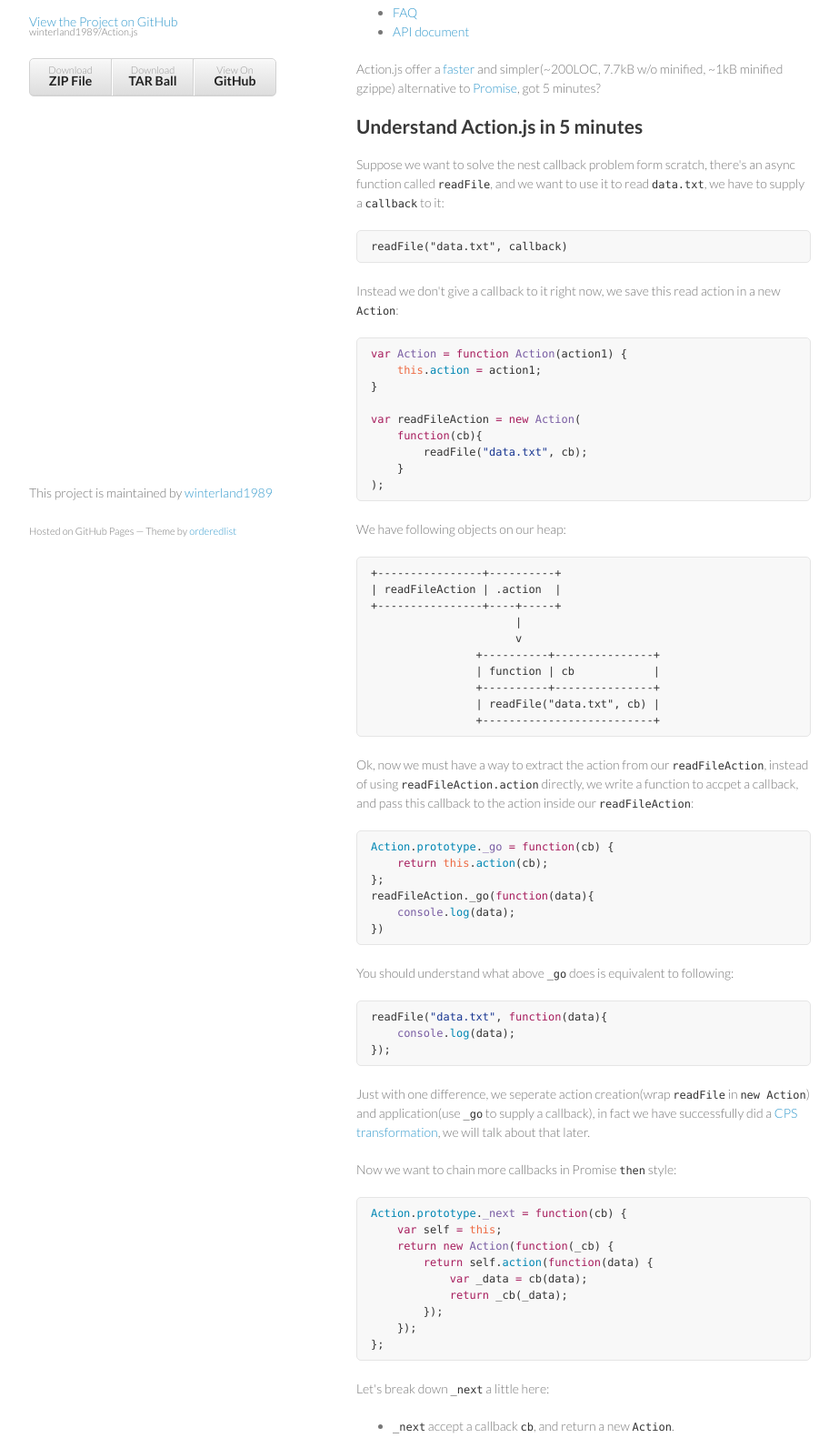
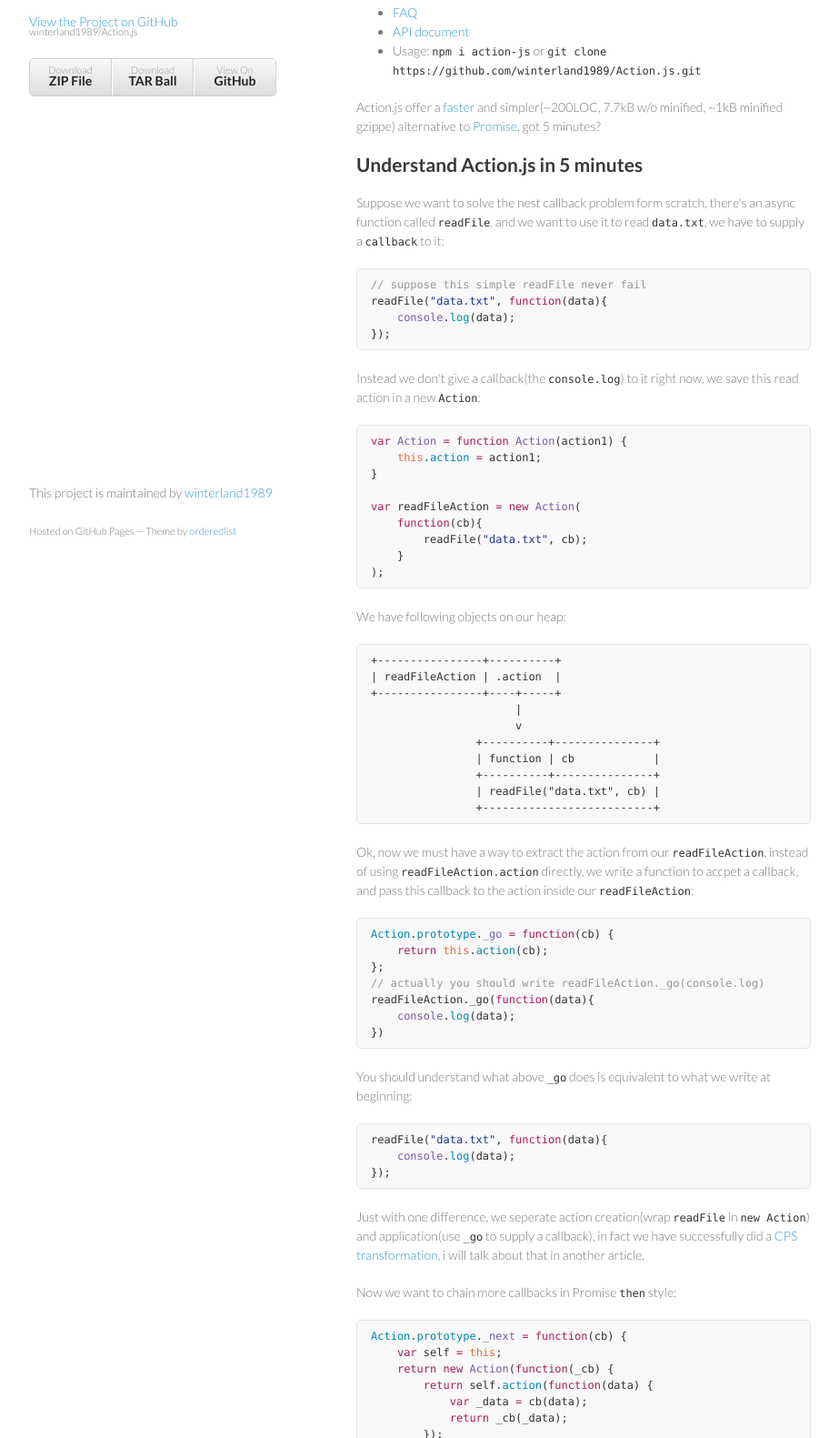
Before and after one commit to winterland1989/Action.js, a plain HTML site: page index.html in a window 1280 px wide. Shown: the part 137-1718 px from the top of the page at 91% size, without its empty margins (178-1101 px from the left). Drawn offline with Linux system fonts and the light colour scheme.

```diff
--- a/index.html
+++ b/index.html
@@ -34,6 +34,8 @@
 <ul>
 <li><a href="#FAQ">FAQ</a></li>
 <li><a href="https://github.com/winterland1989/Action.js/wiki/API-document">API document</a></li>
+<li>Usage: <code>npm i action-js</code> or <code>git clone https://github.com/winterland1989/Action.js.git</code>
+</li>
 </ul>
 
 <p>Action.js offer a <a href="https://github.com/winterland1989/Action.js/wiki/Benchmark">faster</a> and simpler(~200LOC, 7.7kB w/o minified, ~1kB minified gzippe) alternative to <a href="https://github.com/winterland1989/Action.js/wiki/Difference-from-Promise">Promise</a>, got 5 minutes?</p>
@@ -43,10 +45,12 @@
 
 <p>Suppose we want to solve the nest callback problem form scratch, there's an async function called <code>readFile</code>, and we want to use it to read <code>data.txt</code>, we have to supply a <code>callback</code> to it:</p>
 
-<pre><code>readFile("data.txt", callback)
-</code></pre>
+<div class="highlight highlight-source-js"><pre><span class="pl-c">// suppose this simple readFile never fail</span>
+readFile(<span class="pl-s"><span class="pl-pds">"</span>data.txt<span class="pl-pds">"</span></span>, <span class="pl-k">function</span>(<span class="pl-smi">data</span>){
+    <span class="pl-en">console</span>.<span class="pl-c1">log</span>(data);
+});</pre></div>
 
-<p>Instead we don't give a callback to it right now, we save this read action in a new <code>Action</code>:</p>
+<p>Instead we don't give a callback(the <code>console.log</code>) to it right now, we save this read action in a new <code>Action</code>:</p>
 
 <div class="highlight highlight-source-js"><pre><span class="pl-k">var</span> <span class="pl-en">Action</span> <span class="pl-k">=</span> <span class="pl-k">function</span> <span class="pl-en">Action</span>(<span class="pl-smi">action1</span>) {
     <span class="pl-v">this</span>.<span class="pl-c1">action</span> <span class="pl-k">=</span> action1;
@@ -77,17 +81,18 @@
 <div class="highlight highlight-source-js"><pre><span class="pl-c1">Action</span>.<span class="pl-c1">prototype</span>.<span class="pl-en">_go</span> <span class="pl-k">=</span> <span class="pl-k">function</span>(<span class="pl-smi">cb</span>) {
     <span class="pl-k">return</span> <span class="pl-v">this</span>.<span class="pl-c1">action</span>(cb);
 };
+<span class="pl-c">// actually you should write readFileAction._go(console.log)</span>
 readFileAction._go(<span class="pl-k">function</span>(<span class="pl-smi">data</span>){
     <span class="pl-en">console</span>.<span class="pl-c1">log</span>(data);
 })</pre></div>
 
-<p>You should understand what above <code>_go</code> does is equivalent to following:</p>
+<p>You should understand what above <code>_go</code> does is equivalent to what we write at beginning:</p>
 
 <div class="highlight highlight-source-js"><pre>readFile(<span class="pl-s"><span class="pl-pds">"</span>data.txt<span class="pl-pds">"</span></span>, <span class="pl-k">function</span>(<span class="pl-smi">data</span>){
     <span class="pl-en">console</span>.<span class="pl-c1">log</span>(data);
 });</pre></div>
 
-<p>Just with one difference, we seperate action creation(wrap <code>readFile</code> in <code>new Action</code>) and application(use <code>_go</code> to supply a callback), in fact we have successfully did a <a href="https://en.wikipedia.org/wiki/Continuation-passing_style">CPS transformation</a>, we will talk about that later.</p>
+<p>Just with one difference, we seperate action creation(wrap <code>readFile</code> in <code>new Action</code>) and application(use <code>_go</code> to supply a callback), in fact we have successfully did a <a href="https://en.wikipedia.org/wiki/Continuation-passing_style">CPS transformation</a>, i will talk about that in another article.</p>
 
 <p>Now we want to chain more callbacks in Promise <code>then</code> style:</p>
 
@@ -130,7 +135,7 @@
     }
 })</pre></div>
 
-<p>Let's present it in a heap diagram:</p>
+<p>Let's present it in a diagram:</p>
 
 <pre><code>+----------------+----------+
 | ActionTwo      | .action  |
@@ -181,9 +186,9 @@
                 +--------------------------+
 </code></pre>
 
-<p><code>ActionOne</code> and <code>ActionTwo</code> are <code>Action</code>s first and second <code>_next</code> returned respectively, Now if we give <code>ActionTwo</code> a <code>callback</code> with <code>_go</code>, the whole callback chain will be fired sequential.</p>
+<p><code>ActionOne</code> and <code>ActionTwo</code> are <code>Action</code>s first and second <code>_next</code> returned respectively, Now if we give <code>ActionTwo</code> a callback with <code>_go</code>, the whole callback chain will be fired sequential.</p>
 
-<p>Nice, we just use a simple class with only one field, two very simple functions, the callbacks are now written in a much more readable way, but we have a key problem to be solved yet: what if we want to nest async <code>Action</code>s inside an <code>Action</code>, it turn out with an adjusted <code>_next</code> function, we can handle that:</p>
+<p>Nice, we just use a simple class with only one field, two very simple functions, the callbacks are now written in a much more readable way, but we have a key problem to be solved yet: what if we want to nest async <code>Action</code>s inside an <code>Action</code>? Turn out with a little modification to our <code>_next</code> function, we can handle that:</p>
 
 <div class="highlight highlight-source-js"><pre><span class="pl-c1">Action</span>.<span class="pl-c1">prototype</span>.<span class="pl-en">_next</span> <span class="pl-k">=</span> <span class="pl-k">function</span>(<span class="pl-smi">cb</span>) {
     <span class="pl-k">var</span> self <span class="pl-k">=</span> <span class="pl-v">this</span>;
@@ -199,7 +204,7 @@
     });
 };</pre></div>
 
-<p>We use <code>instanceof Action</code> to check if a callback returns a <code>Action</code> or not, if an <code>Action</code> is returned, we fire it with <code>_cb</code> when we got <code>_cb</code>:</p>
+<p>We use <code>instanceof Action</code> to check if a callback returns an <code>Action</code> or not, if an <code>Action</code> is returned, we fire it with <code>_cb</code>, the callback which our new <code>Action</code> will going to receive:</p>
 
 <div class="highlight highlight-source-js"><pre>readFileAction
 ._next(<span class="pl-k">function</span>(<span class="pl-smi">data</span>){
@@ -381,7 +386,7 @@
         }
     });
 })
-.<span class="pl-c1">go</span>() <span class="pl-c">// The Error will be throw!</span>
+.<span class="pl-c1">go</span>() <span class="pl-c">// The Error will be thrown!</span>
 </pre></div>
 
 <p>Finally, to ease error management, and to attack the <a href="https://github.com/petkaantonov/bluebird/wiki/Optimization-killers#2-unsupported-syntax">v8 optimization problems</a>. We recommand using <code>Action.safe</code>:</p>
@@ -428,10 +433,10 @@
 .<span class="pl-c1">go</span>()
 </pre></div>
 
-<p>That's all core functions of <code>Action</code> is going to give you, thank you for reading, how long does it you? hope you enjoy my solution :)</p>
+<p>That's all core functions of <code>Action</code> is going to give you, thank you for reading, how long does it take you? hope you enjoy my solution :)</p>
 
 <ul>
-<li><p>Check <a href="https://github.com/winterland1989/Action.js/wiki/API-document">API doc</a> for interesting things like <code>Action.parallel</code>, <code>Action.race</code>, <code>Action.sequence</code> and <code>Action.retry</code></p></li>
+<li><p>Check <a href="https://github.com/winterland1989/Action.js/wiki/API-document">API doc</a> for interesting things like <code>Action.parallel</code>, <code>Action.race</code>, <code>Action.sequence</code> and <code>Action.retry</code>.</p></li>
 <li><p>Read <a href="https://github.com/winterland1989/Action.js/wiki/Difference-from-Promise">Difference from Promise</a> to get a deeper understanding.</p></li>
 </ul>
 
@@ -440,13 +445,13 @@
 </h1>
 
 <h2>
-<a id="why-you-claim-action-are-faster-than-promise" class="anchor" href="#why-you-claim-action-are-faster-than-promise" aria-hidden="true"><span class="octicon octicon-link"></span></a>Why you claim <code>Action</code> are faster than <code>Promise</code>?</h2>
+<a id="what-makes-action-faster-than-promise" class="anchor" href="#what-makes-action-faster-than-promise" aria-hidden="true"><span class="octicon octicon-link"></span></a>What makes <code>Action</code> faster than <code>Promise</code>?</h2>
 
-<p>Because it simply do less work:</p>
+<p>Because it simply does less work:</p>
 
 <ul>
-<li><p>It doesn't maintain a internal state.</p></li>
-<li><p>It just have a single field.</p></li>
+<li><p>It doesn't maintain any internal state.</p></li>
+<li><p>It just have a single field, which is a reference to a function.</p></li>
 <li><p>It just add a redirect call to original callback, and some type checking.</p></li>
 </ul>
 
@@ -482,14 +487,14 @@
 <h2>
 <a id="when-to-use-this-library" class="anchor" href="#when-to-use-this-library" aria-hidden="true"><span class="octicon octicon-link"></span></a>When to use this library?</h2>
 
-<p>With <code>Promise</code> added to ES6 and ES7 <code>async/await</code> proposal, you must ask, why another library to do the same things again?</p>
+<p>With <code>Promise</code> added to ES6 and ES7 <code>async/await</code> proposal, one must ask, why another library to do the same things again?</p>
 
-<p>I actually can add generator support with something like <code>Action.async</code>, but i guess <code>Action</code> will never be part of the language, so i didn't, and i can see future will be full of <code>async</code> functions all over the place, use this library if you:</p>
+<p>I actually can add generator support with something like <code>Action.async</code> when ES6 come to most browser, but i can see future will be full of <code>async</code> functions all over the place, use this library if you:</p>
 
 <ul>
-<li><p>Have a FP background, you must find all i have done is porting the <code>Cont</code> monad from Haskell, and i believe you have divide your program into many composable functions already, just connect them with <code>next</code>.</p></li>
+<li><p>Have a FP background, you must find all i have done is porting the <code>Cont</code> monad from Haskell, and i believe you have divided your program into many composable functions already, just connect them with <code>next</code>.</p></li>
 <li><p>Want something small and memory effient in browser.</p></li>
-<li><p>Want raw speed, <code>Action.js</code> guarantee speed close to handroll callbacks, just much cleaner, easier.</p></li>
+<li><p>Want to control exactly when the action will run, with <code>Promise</code>, all action run in next tick, While with <code>Action</code>, action runs when you call <code>go</code>, <code>_go</code> or <code>Action.freeze</code>. </p></li>
 <li><p>Want a different sementics, with <code>Promise</code>, you just can't reuse your callback chain, we have to create a new <code>Promise</code>, with <code>Action</code>, just <code>go</code> again, never waste memory on GC. </p></li>
 </ul>
 
@@ -506,8 +511,13 @@
     });
 };</pre></div>
 
+<ul>
+<li>Want raw speed, this is somehow not really an issue, most of the time, <code>Promise</code> or <code>Action</code> won't affect that much, nevertheless, <code>Action.js</code> can guarantee speed close to handroll callbacks, just much cleaner.</li>
+</ul>
+
 <h2>
-<a id="how-can-i-send-an-error-to-downstream-as-normal-value" class="anchor" href="#how-can-i-send-an-error-to-downstream-as-normal-value" aria-hidden="true"><span class="octicon octicon-link"></span></a>How can i send an <code>Error</code> to downstream as normal value?</h2>
+<a id="how-can-i-send-an-error-to-downstreams-next" class="anchor" href="#how-can-i-send-an-error-to-downstreams-next" aria-hidden="true"><span class="octicon octicon-link"></span></a>How can i send an <code>Error</code> to downstream's <code>next</code>
+</h2>
 
 <p>No, you can't, you have to wrap it in a <code>Array</code> or <code>Object</code> or <code>Map</code>...whatever, the choice of using <code>Error</code> to skip <code>next</code> and hit <code>guard</code> is not arbitrary, instead of creating an <code>ActionError</code> class, use <code>Error</code> unify type with system runtime, and providing callstack information.</p>
       </section>
```
Also changed, not shown: params.json (+1 -1 lines).
